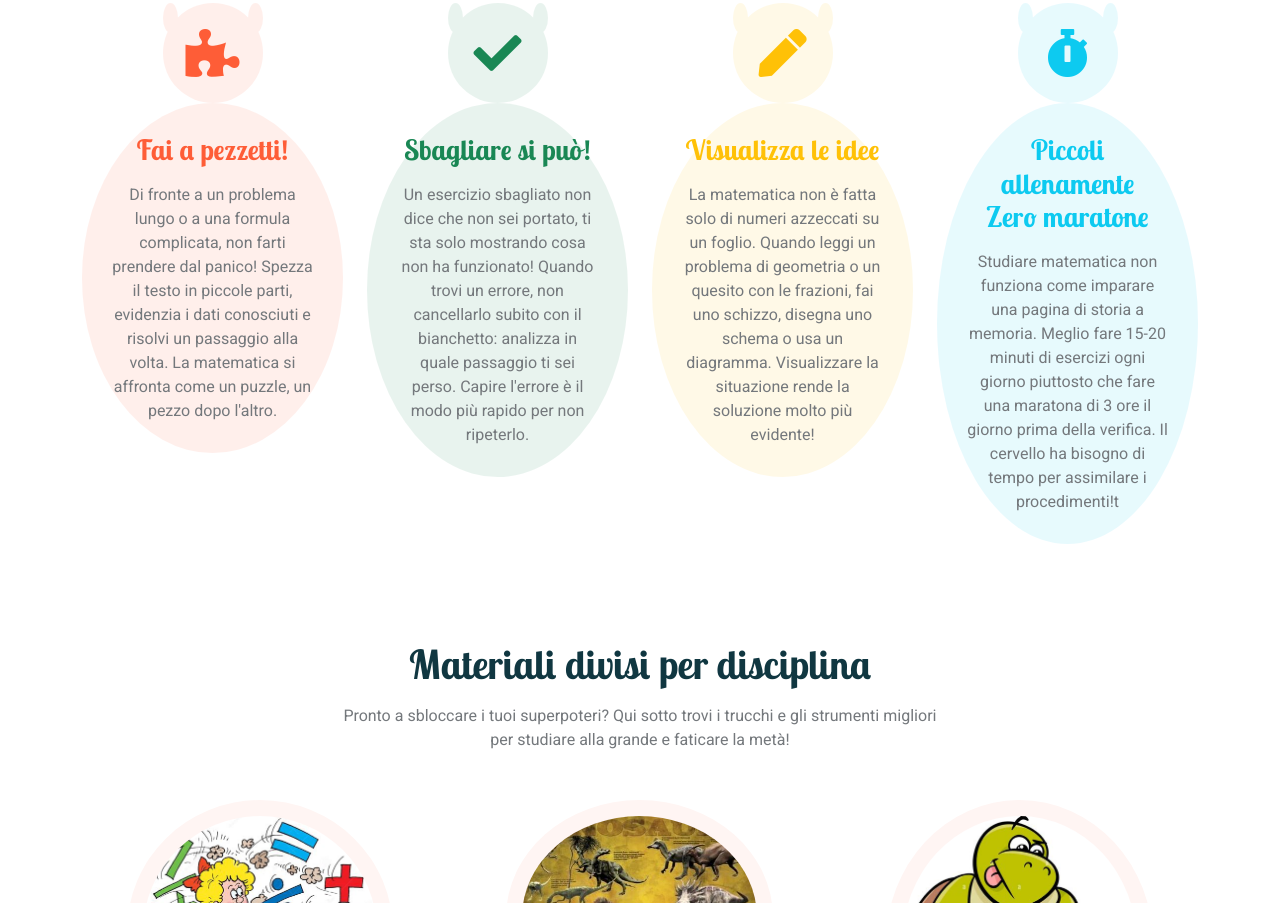
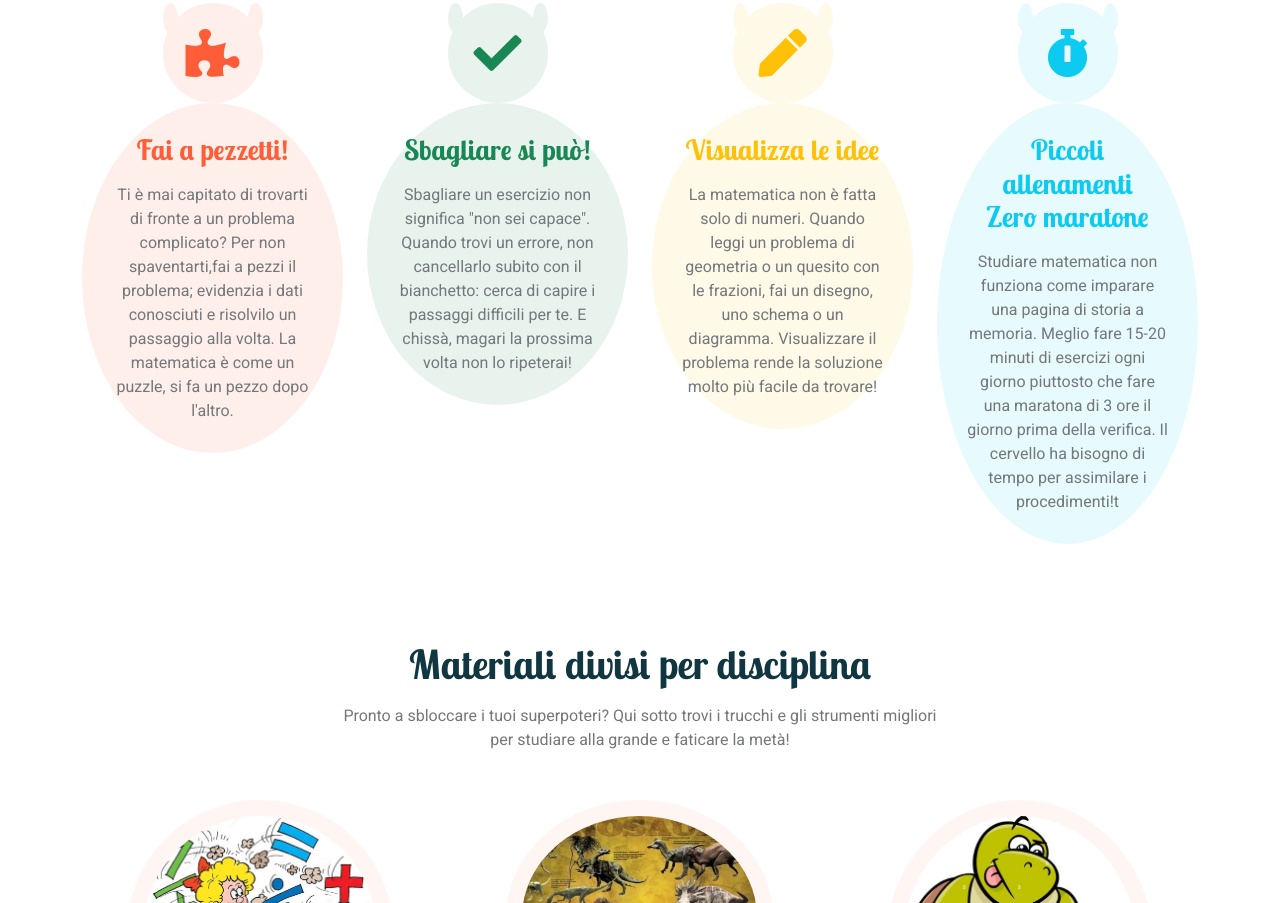
Before and after one commit to fox-driver/profzanellamarco, a plain HTML site: page index.html in a window 1280 px wide. Shown: the part 1167-2070 px from the top of the page. Drawn offline with nearby package versions, Linux system fonts and the light colour scheme.

Commit message:
Revise Italian content in index.html
Updated Italian text for clarity and improved readability.

```diff
--- a/index.html
+++ b/index.html
@@ -1,5 +1,5 @@
 <!DOCTYPE html>
-<html lang="en">
+<html lang="it">
 
 <head>
     <meta charset="utf-8">
@@ -120,7 +120,7 @@
                             </div>
                             <div class="facility-text bg-primary">
                                 <h3 class="text-primary mb-3">Fai a pezzetti!</h3>
-                                <p class="mb-0">Di fronte a un problema lungo o a una formula complicata, non farti prendere dal panico! Spezza il testo in piccole parti, evidenzia i dati conosciuti e risolvi un passaggio alla volta. La matematica si affronta come un puzzle, un pezzo dopo l'altro.</p>
+                                <p class="mb-0">Ti è mai capitato di trovarti di fronte a un problema complicato? Per non spaventarti,fai a pezzi il problema; evidenzia i dati conosciuti e risolvilo un passaggio alla volta. La matematica è come un puzzle, si fa un pezzo dopo l'altro.</p>
                             </div>
                         </div>
                     </div>
@@ -133,7 +133,7 @@
                             </div>
                             <div class="facility-text bg-success">
                                 <h3 class="text-success mb-3">Sbagliare si può!</h3>
-                                <p class="mb-0">Un esercizio sbagliato non dice che non sei portato, ti sta solo mostrando cosa non ha funzionato! Quando trovi un errore, non cancellarlo subito con il bianchetto: analizza in quale passaggio ti sei perso. Capire l'errore è il modo più rapido per non ripeterlo.</p>
+                                <p class="mb-0">Sbagliare un esercizio non significa "non sei capace". Quando trovi un errore, non cancellarlo subito con il bianchetto: cerca di capire i passaggi difficili per te. E chissà, magari la prossima volta non lo ripeterai!</p>
                             </div>
                         </div>
                     </div>
@@ -146,7 +146,7 @@
                             </div>
                             <div class="facility-text bg-warning">
                                 <h3 class="text-warning mb-3">Visualizza le idee</h3>
-                                <p class="mb-0">La matematica non è fatta solo di numeri azzeccati su un foglio. Quando leggi un problema di geometria o un quesito con le frazioni, fai uno schizzo, disegna uno schema o usa un diagramma. Visualizzare la situazione rende la soluzione molto più evidente!</p>
+                                <p class="mb-0">La matematica non è fatta solo di numeri. Quando leggi un problema di geometria o un quesito con le frazioni, fai un disegno, uno schema o un diagramma. Visualizzare il problema rende la soluzione molto più facile da trovare!</p>
                             </div>
                         </div>
                     </div>
@@ -158,7 +158,7 @@
                                 <span class="bg-info"></span>
                             </div>
                             <div class="facility-text bg-info">
-                                <h3 class="text-info mb-3">Piccoli allenamente <br> Zero maratone</h3>
+                                <h3 class="text-info mb-3">Piccoli allenamenti <br> Zero maratone</h3>
                                 <p class="mb-0">Studiare matematica non funziona come imparare una pagina di storia a memoria. Meglio fare 15-20 minuti di esercizi ogni giorno piuttosto che fare una maratona di 3 ore il giorno prima della verifica. Il cervello ha bisogno di tempo per assimilare i procedimenti!t</p>
                             </div>
                         </div>
```
